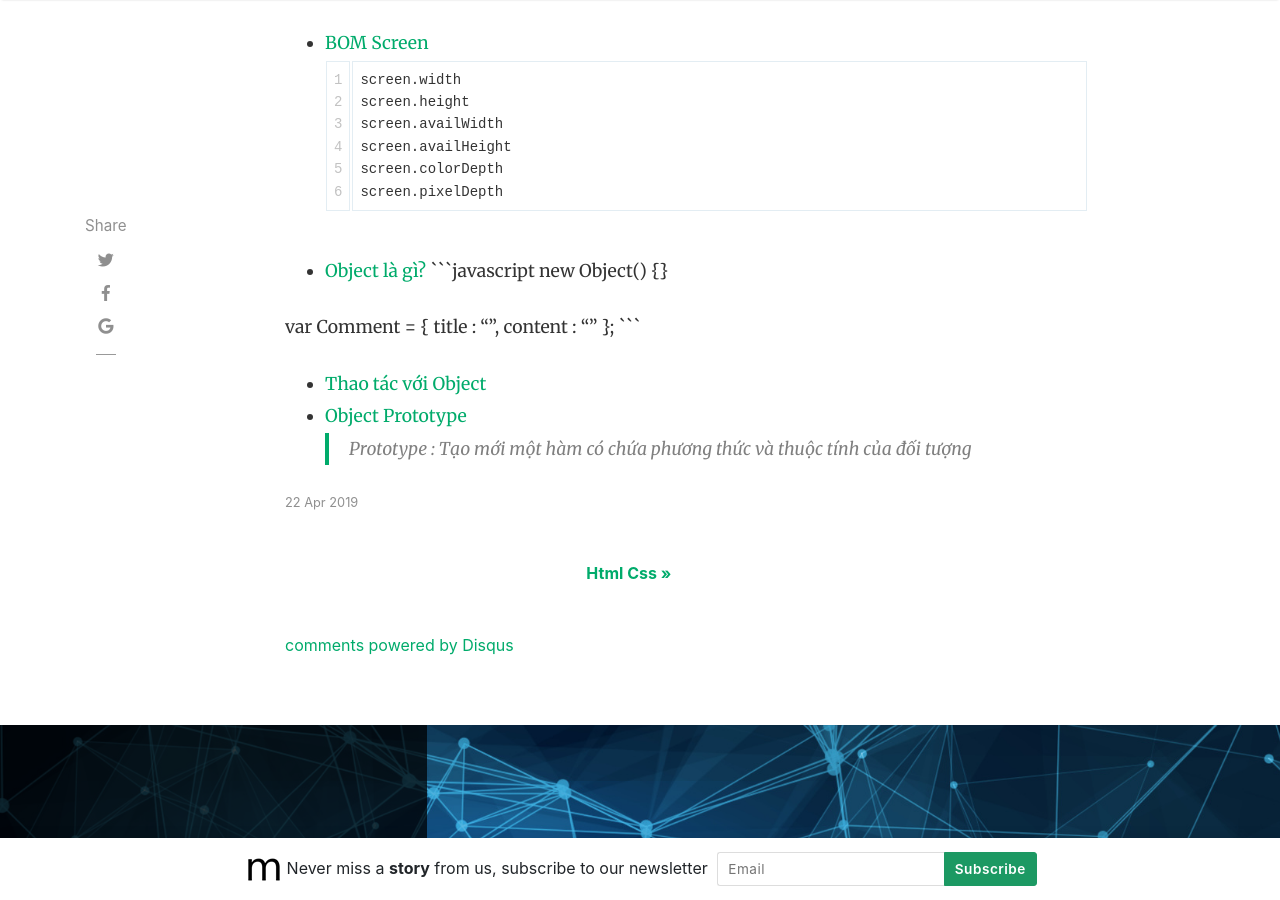
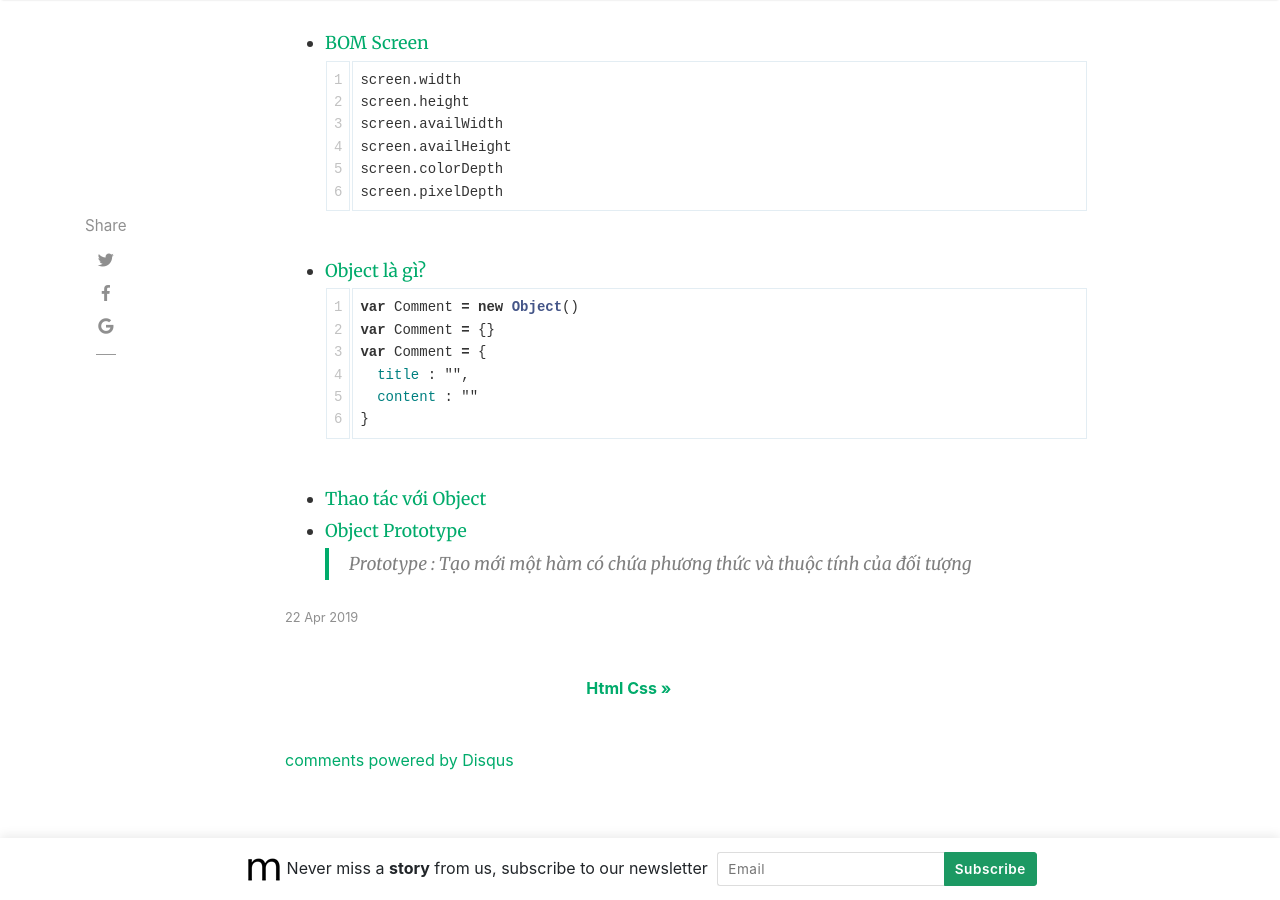
Before and after one commit to nghti/learn-remember, a Jekyll site: the page built from _posts/2019-04-22-javascript.md, in a window 1280 px wide and 900 px high, scrolled down 5822 px. Built offline with Jekyll 4.4.1, drawn with Linux system fonts in a browser that asks for light colours; nearby versions of some CDN libraries; our own code applies the rules of GitHub Pages for plain Markdown files; comment, search, counter and statistics services are not loaded.

Commit message:
fix contact

````diff
--- a/_posts/2019-04-22-javascript.md
+++ b/_posts/2019-04-22-javascript.md
@@ -168,6 +168,7 @@ setDate() Thêm ngày (1 - 31)
 - [BOM là gì?](https://trello.com/c/yrdLKCEJ/39-js-bom-là-gì-36)
 - [BOM Window](https://trello.com/c/nbvXKzip/40-js-bom-window-37)
 > Window là một đối tượng toàn cục và ở đâu trong website cũng có thể sử dụng được.
+
 ```javascript
 window.innerHeight
 window.innerWidth
@@ -179,6 +180,7 @@ windowObj.resizeTo(width, height)
 ```
 - [BOM Location](https://trello.com/c/JBD0GqIm/41-js-bom-location-38)
 > location : chuyên dùng xử lý URL của trang web
+
 ```javascript
 // Phương thức
 window.location
@@ -209,6 +211,7 @@ document.cookie="website=freetuts.net; expires=Thu, 0 Dec 2015 12:00:00 UTC";
 ```
 - [BOM Window Navigator](https://trello.com/c/8PUFCaiJ/44-js-bom-window-navigator-41)
 > Window Navigator: Để kiểm tra thông tin người dùng như trình duyệt, hệ điều hành, cookie ...
+
 ```javascript
 navigator.cookieEnabled
 navigator.appName & navigator.appCodeName
@@ -228,13 +231,12 @@ screen.pixelDepth
 ```
 - [Object là gì?](https://trello.com/c/xmiQTwXR/46-js-object-là-gì-43)
 ```javascript
-new Object()
-{}
-
+var Comment = new Object()
+var Comment = {}
 var Comment = {
     title : "",
     content : ""
-};
+}
 ```
 - [Thao tác với Object](https://trello.com/c/JK54CxsZ/47-js-thao-tác-với-object-44)
 - [Object Prototype](https://trello.com/c/f0FZSjaK/48-js-object-prototype-45)
````
